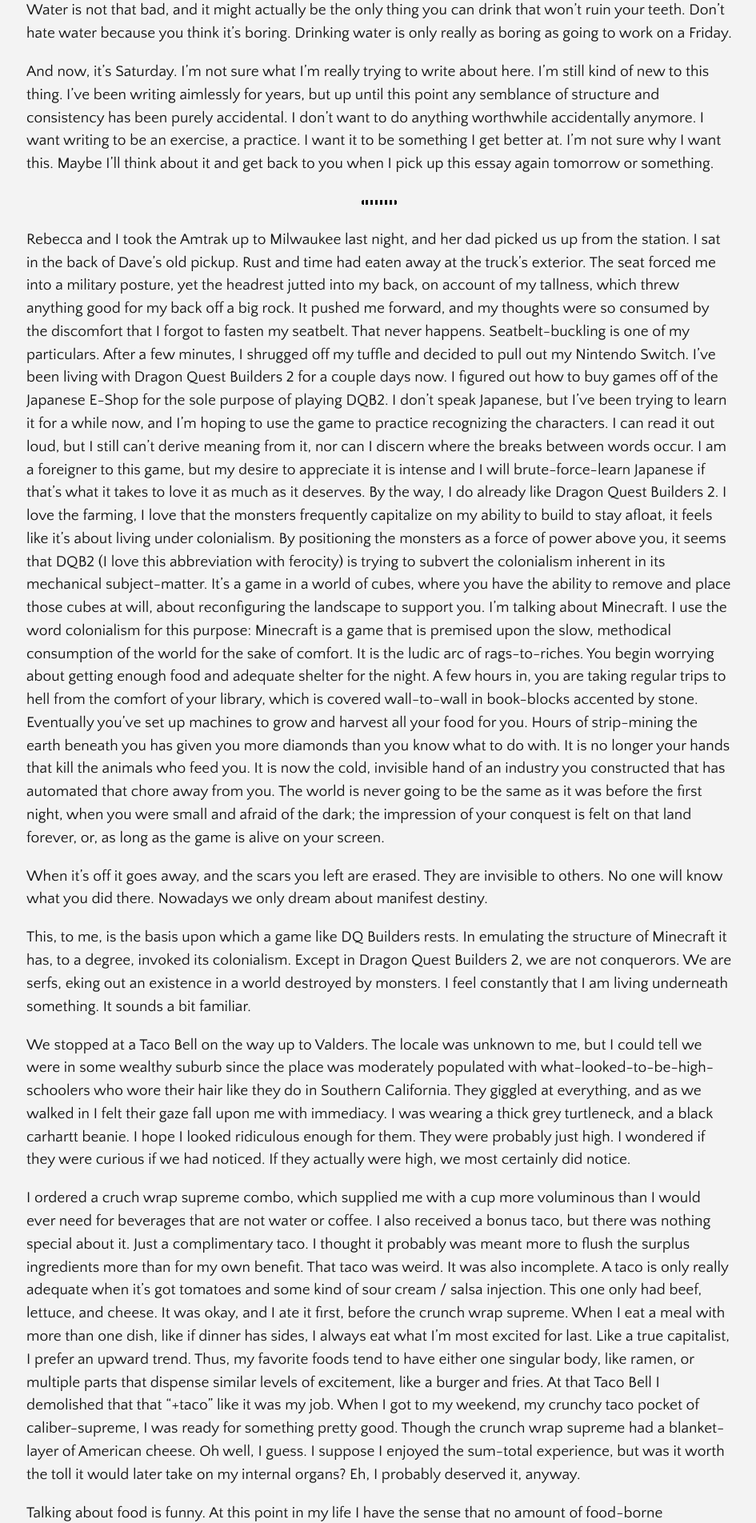
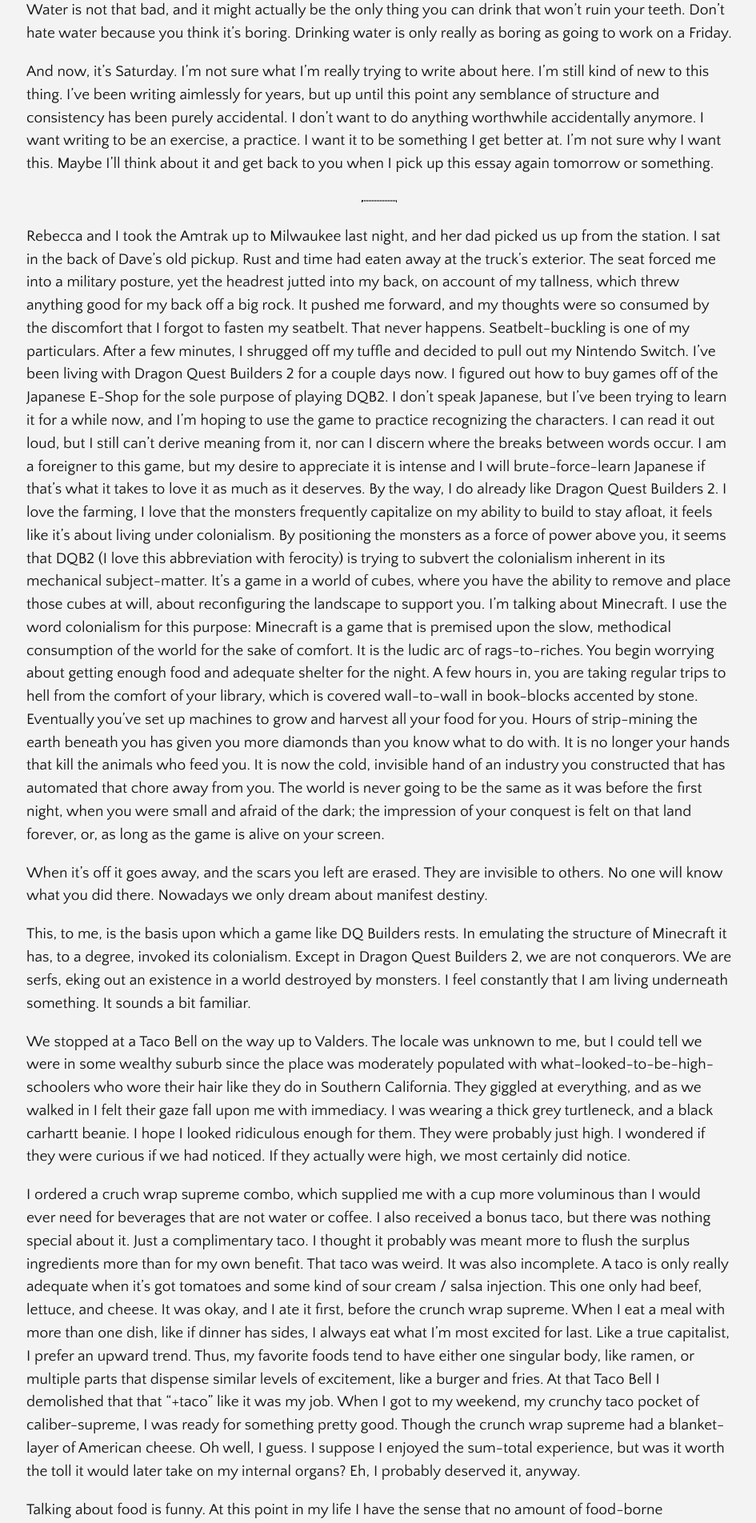
Before and after one commit to campmara/gran, a Jekyll site: the page built from _posts/2019-01-10-crunch.md, in a window 1280 px wide. Shown: the part 1530-3434 px from the top of the page at 80% size, without its empty margins (166-1111 px from the left). Built offline with Jekyll 4.4.1, drawn with Linux system fonts in a browser that asks for light colours.

Commit message:
Update screen.css

```diff
--- a/assets/css/screen.css
+++ b/assets/css/screen.css
@@ -53,8 +53,7 @@ hr {
   border-style: dotted;
   margin-top: 30px;
   margin-bottom: 30px;
-  border-width: 3px;
-  border-radius: 5px;
+  border-width: 1px;
 }
 
 table {
```
